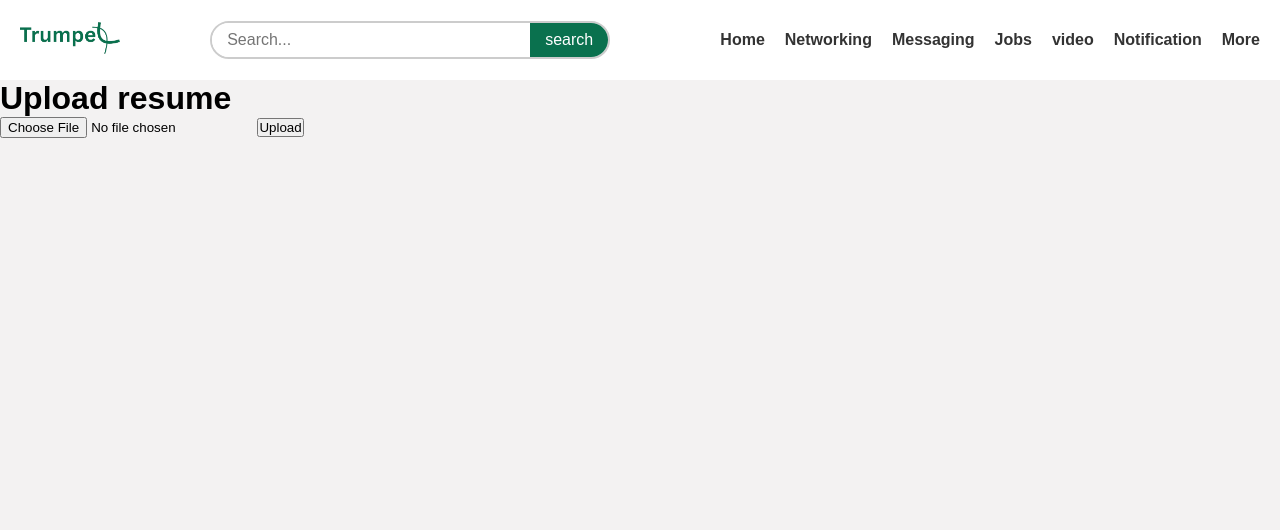
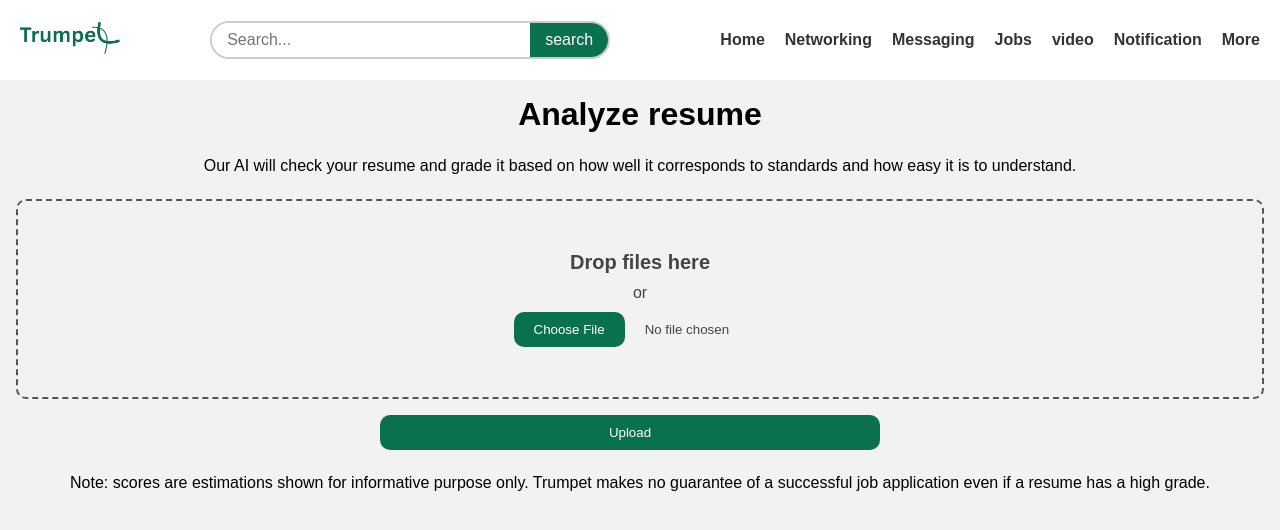
Before and after one commit to lianaminasyan08-beep/jobmatch, a Django app: page /analyze/ in a window 1280 px wide. Shown: the top 530 px of the page. Run offline with Django 5.2, Linux system fonts and the light colour scheme; the visitor is signed in with stand-in values (Sample User, id 1); parts of the project's set-up code (start-up, migrations or seed data) failed here and were passed over.

Commit message:
finish design for upload

```diff
--- /dev/null
+++ b/resume_analyzer/static/resume-upload.css
@@ -0,0 +1,62 @@
+.drop-container {
+  position: relative;
+  display: flex;
+  gap: 10px;
+  flex-direction: column;
+  justify-content: center;
+  align-items: center;
+  height: 200px;
+  padding: 20px;
+  border-radius: 10px;
+  border: 2px dashed #555;
+  color: #444;
+  cursor: pointer;
+  transition: background .2s ease-in-out, border .2s ease-in-out;
+}
+
+.drop-container:hover {
+  background: #eee;
+  border-color: #111;
+}
+
+.drop-container:hover .drop-title {
+  color: #222;
+}
+
+.drop-title {
+  color: #444;
+  font-size: 20px;
+  font-weight: bold;
+  text-align: center;
+  transition: color .2s ease-in-out;
+}
+
+input[type=file]::file-selector-button, .upload button {
+  margin-right: 20px;
+  border: none;
+  background: #0A714E;
+  padding: 10px 20px;
+  border-radius: 10px;
+  color: #fff;
+  cursor: pointer;
+  transition: background .2s ease-in-out;
+}
+
+input[type=file]::file-selector-button:hover, .upload button:hover {
+  background: #064732;
+}
+
+.upload {
+    padding: 16px;
+    text-align: center;
+    display: flex;
+    flex-direction: column;
+    gap: 16px;
+    justify-content: center;
+}
+
+button[type=submit] {
+    margin-top: 16px;
+    width: 100%;
+    max-width: 500px;
+}
--- a/resume_analyzer/templates/resume_upload.html
+++ b/resume_analyzer/templates/resume_upload.html
@@ -1,12 +1,26 @@
 {% extends "base.html" %}
+{% load static %}
+
+{% block links %}
+  <link rel="stylesheet" href="{% static 'resume-upload.css' %}">
+  <link rel="stylesheet" href="{% static 'resume.css' %}">
+{% endblock %}
 
 {% block title %}Resume{% endblock %}
 
 {% block body %}
-    <h1>Upload resume</h1>
-    <form method="post" enctype="multipart/form-data">
-        {% csrf_token %}
-        <input type="file" name="file">
-        <button type="submit">Upload</button>
-    </form>
+    <main class="upload">
+        <h1>Analyze resume</h1>
+        <p>Our AI will check your resume and grade it based on how well it corresponds to standards and how easy it is to understand.</p>
+        <form method="post" enctype="multipart/form-data">
+            {% csrf_token %}
+            <label for="images" class="drop-container" id="dropcontainer">
+                <span class="drop-title">Drop files here</span>
+                or
+                <input type="file" id="images" accept="document/pdf" required>
+            </label>
+            <button type="submit">Upload</button>
+        </form>
+        <p>Note: scores are estimations shown for informative purpose only. Trumpet makes no guarantee of a successful job application even if a resume has a high grade.</p>
+    </main>
 {% endblock %}
```
